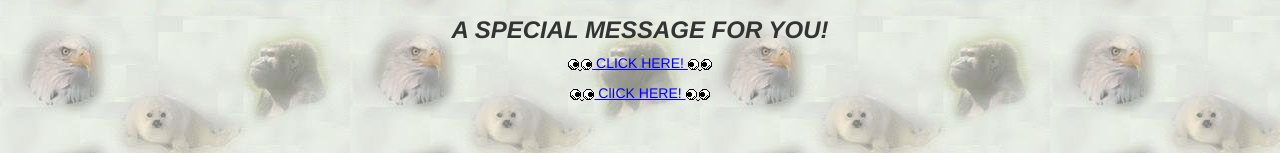
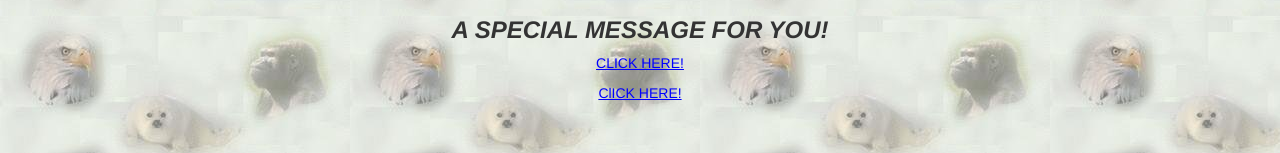
Before and after one commit to WRCarlile/WRCarlile.github.io, a plain HTML site: page index2.html in a window 1280 px wide. Shown: the part 725-878 px from the top of the page. Drawn offline with nearby package versions, Linux system fonts and the light colour scheme.

Commit message:
Take out eyes

```diff
--- a/index2.html
+++ b/index2.html
@@ -83,8 +83,8 @@
 						<!-- /.letter -->
 						<div class="videos">
 							<h3>A SPECIAL MESSAGE FOR YOU!</h3>
-							<p><img src="img/eyer.gif" alt=""><a data-toggle="modal" data-target="#macVidModal"> CLICK HERE! </a><img src="img/eyel.gif" alt=""></p>
-							<p><img src="img/eyer.gif" alt=""><a data-toggle="modal" data-target="#momVidModal"> ClICK HERE! </a><img src="img/eyel.gif" alt=""></p>
+							<p><a data-toggle="modal" data-target="#macVidModal"> CLICK HERE! </a></p>
+							<p><a data-toggle="modal" data-target="#momVidModal"> ClICK HERE! </a></p>
 						</div>
 						<!-- /.videos -->
 					</div>
```
